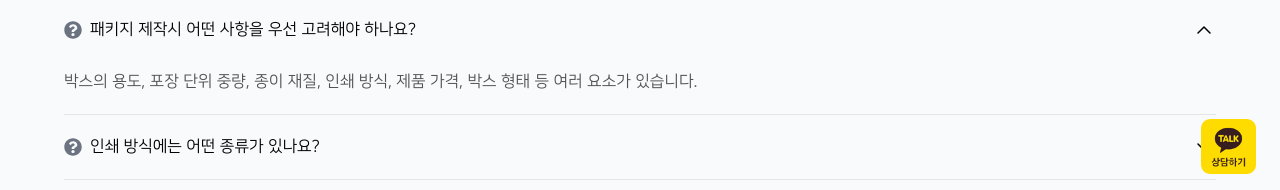
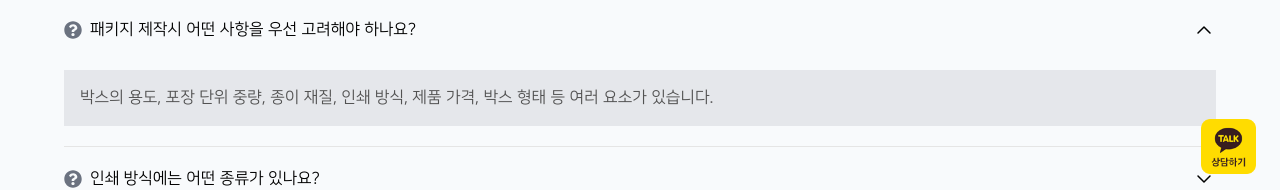
Before and after one commit to Cherisia/hanyanginpack, a Next.js app: page /faq in a window 1280 px wide. Both pictures are taken after a click on the heading "패키지 제작시 어떤 사항을 우선 고려해야 하나요?". Shown: the part 594-784 px from the top of the page. Built offline with nearby package versions, Linux system fonts and the light colour scheme; no server answers.

Commit message:
아코디언 css 수정, 폼 이미지 sizes 추가

```diff
--- a/src/components/faq/Accordion.js
+++ b/src/components/faq/Accordion.js
@@ -57,7 +57,7 @@ export default function Accordion() {
                                             </svg>
                                         </span>
                                     </summary>
-                                    <p className="font-normal text-neutral-600 mt-7 group-open:animate-fadeIn whitespace-pre-line">
+                                    <p className="font-normal text-neutral-600 bg-gray-200 p-4 mt-7 group-open:animate-fadeIn whitespace-pre-line">
                                         {item.answer}
                                     </p>
                                 </details>
@@ -65,7 +65,6 @@ export default function Accordion() {
                         )
                     })
                 }
-
             </div>
         </div>
 
--- a/src/components/inquiry/Form.js
+++ b/src/components/inquiry/Form.js
@@ -178,7 +178,7 @@ export default function Form() {
                                         />
                                         <label htmlFor={box.number} className="relative w-28 h-28 select-none cursor-pointer flex items-center justify-center border-2 border-gray-100
             transition-colors duration-200 peer-checked:border-cyan-600">
-                                            <Image className="p-2" src={box.image} placeholder="blur" alt={box.name}
+                                            <Image className="p-2" src={box.image} placeholder="blur" alt={box.name} sizes={100}
                                                    fill/>
                                             <span className="tooltip-text text-[0.6rem]">{box.name}</span>
                                         </label>
```
